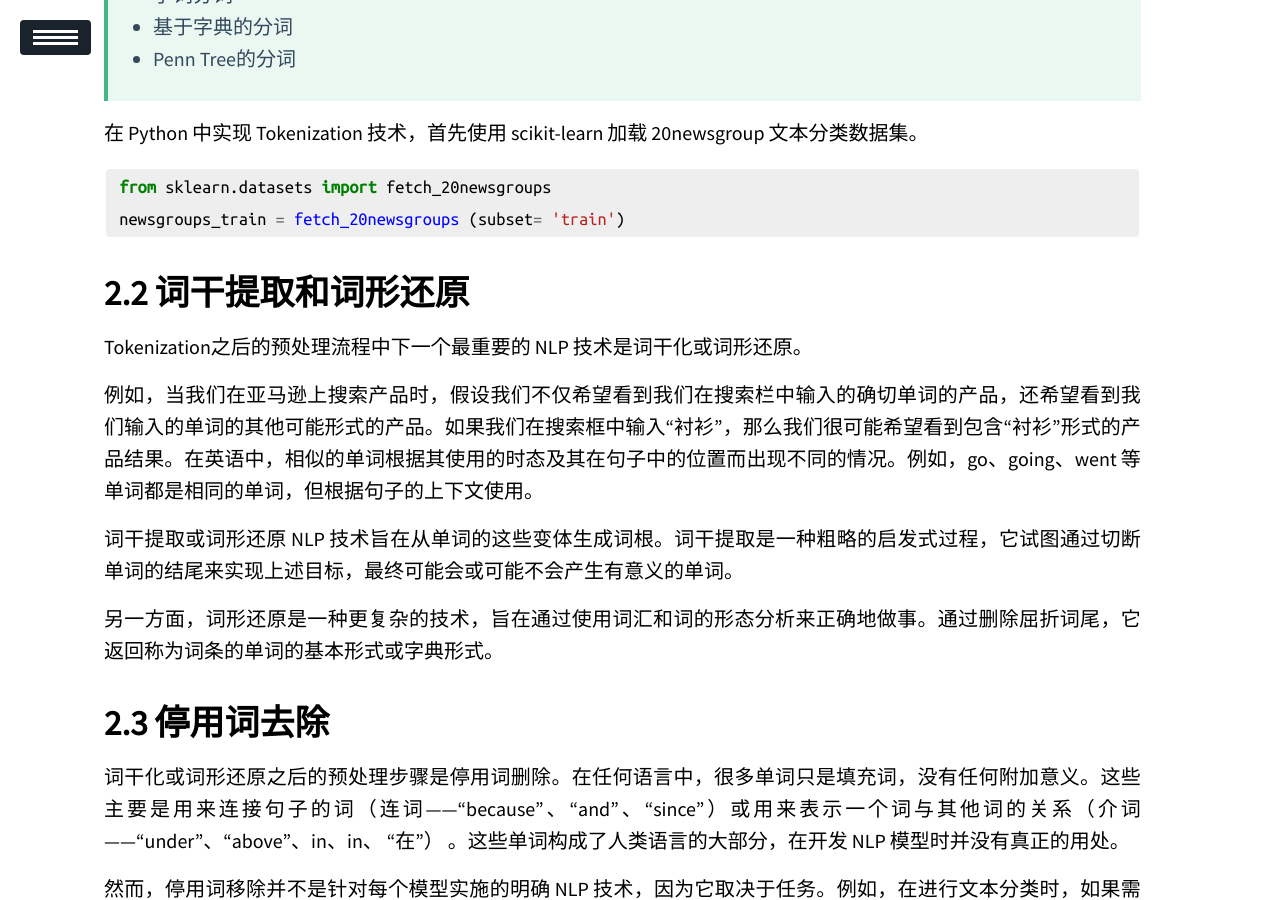
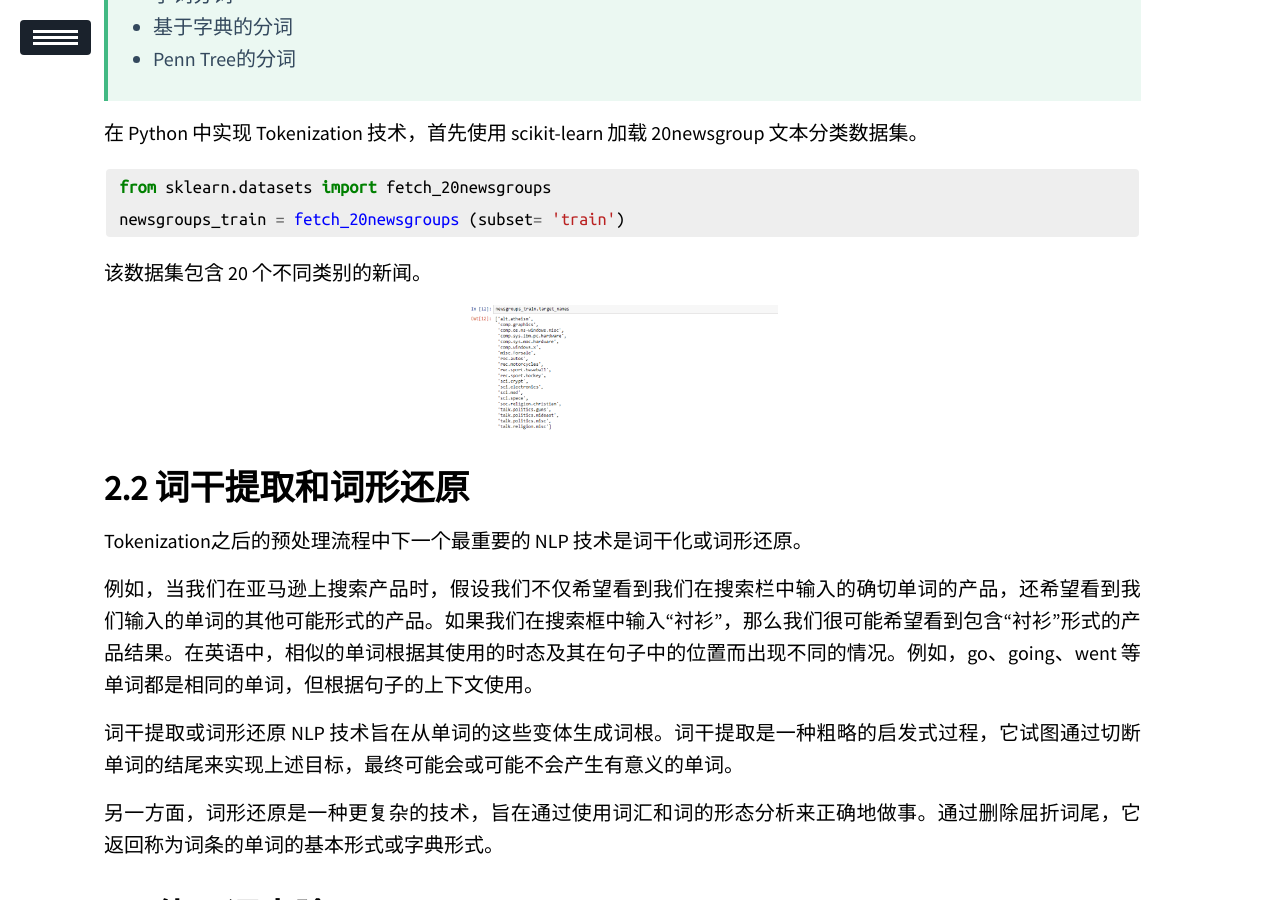
Before and after one commit to ssskz/ssskz.github.io, a Jekyll site: the page built from _posts/2024-5-19-NLP.md, in a window 1280 px wide and 900 px high, scrolled down 1666 px. Built offline with Jekyll 4.4.1, drawn with Linux system fonts in a browser that asks for light colours; our own code applies the rules of GitHub Pages for plain Markdown files; formulas are drawn with MathJax 3; a script that is not in the unit is left out.

Commit message:
1
Signed-off-by: ssskz <12497590+ssskz@user.noreply.gitee.com>

````diff
--- a/_posts/2024-5-19-NLP.md
+++ b/_posts/2024-5-19-NLP.md
@@ -54,6 +54,10 @@ NLP 技术的力量可以追溯到 1950 年代的图灵测试，该测试用于
  from sklearn.datasets import fetch_20newsgroups
  newsgroups_train = fetch_20newsgroups (subset= 'train')
 ```
+
+该数据集包含 20 个不同类别的新闻。
+
+<img src="https://ssskz.github.io/materials/自然语言处理/1.png" width="30%">
 
 ## 词干提取和词形还原
 
@@ -132,8 +136,6 @@ Markdown uses `![caption](link)` to reference pictures, caption is optional. You
 
 So I prefer using HTML tags like this:
 
-<img src="https://raw.githubusercontent.com/yk-liu/yk-liu.github.io/master/_posts/2018-11-01-Introduction-to-Homology/assets/triangles.png" width="30%">
-
 # Lists
 
 - List can have multiple lines
````
